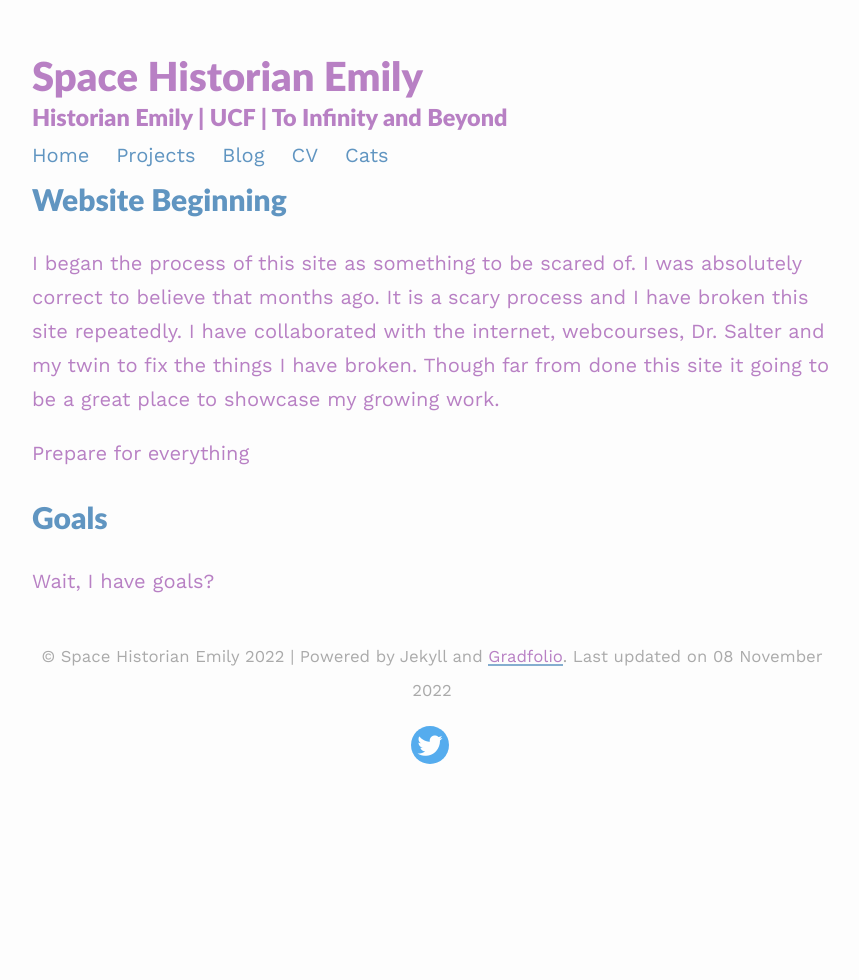
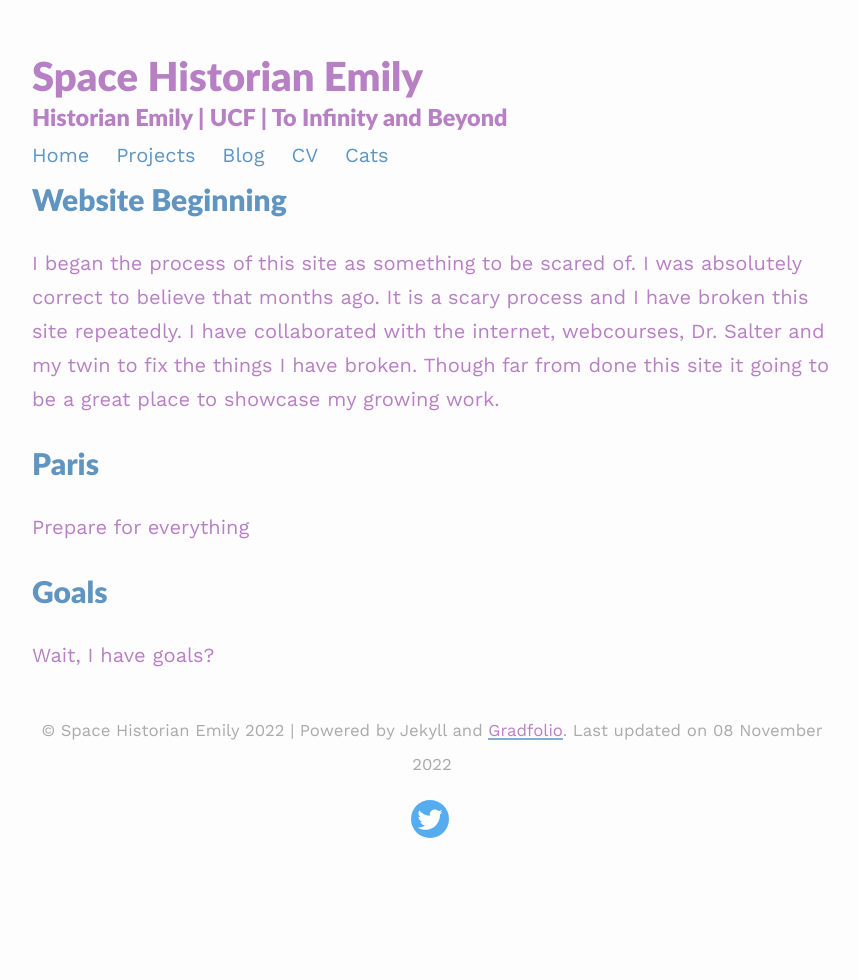
Before and after one commit to emilystrickland2/Historian, a Jekyll site: the page built from blog/index.html, in a window 1280 px wide. Shown: the whole page, without its empty margins (208-1067 px from the left). Built offline with Jekyll 4.4.1, drawn with Linux system fonts in a browser that asks for light colours; nearby versions of some CDN libraries; the list of posts is cut into pages by our own code.

Commit message:
Update 2022-11-01-Paris.md

```diff
--- a/_posts/2022-11-01-Paris.md
+++ b/_posts/2022-11-01-Paris.md
@@ -1,6 +1,8 @@
 ---
 layout: post
-title:  ""
+title:  "Paris"
 ---
 
 Prepare for everything
+
+<p><paris.md></p>
```
